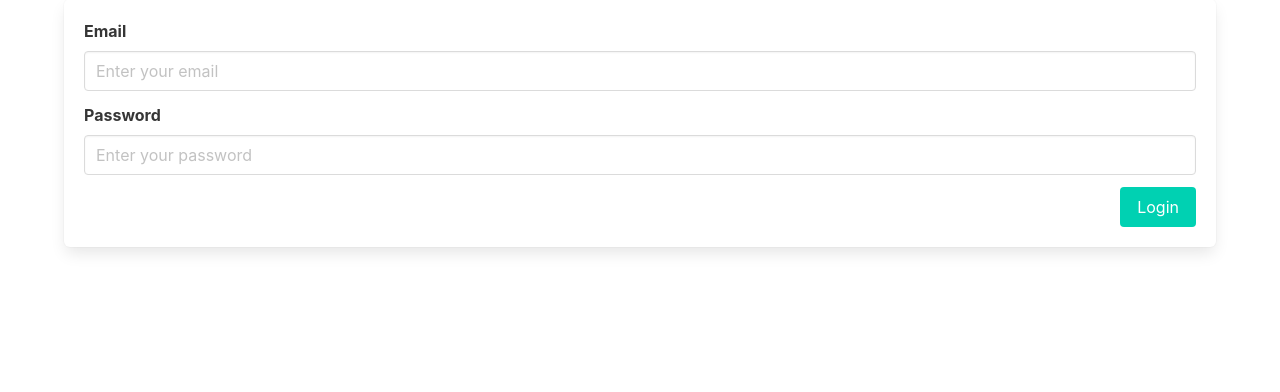
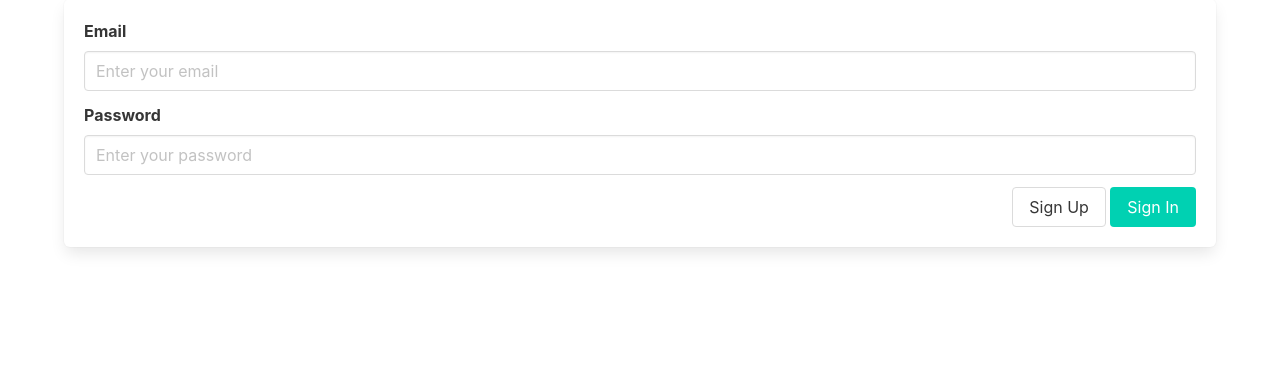
Before and after one commit to missstaff/htmx-fastapi-postgrest, a FastAPI app: page /signin in a window 1280 px wide. Shown: the part 85-477 px from the top of the page. Run offline with FastAPI, Linux system fonts and the light colour scheme; parts of the project's set-up code (start-up, migrations or seed data) failed here and were passed over; some libraries are stand-ins or nearby versions.

Commit message:
link between sign in and sign up pages

```diff
--- a/app/templates/signin.html
+++ b/app/templates/signin.html
@@ -36,7 +36,8 @@
             </div>
             <div class="field is-grouped is-grouped-right">
                 <div class="control">
-                    <button class="button is-primary" type="submit">Login</button>
+                    <a href="/signup" hx-trigger="submit" class="button">Sign Up</a>
+                    <button class="button is-primary" type="submit">Sign In</button>
                 </div>
             </div>
         </form>
--- a/app/templates/signup.html
+++ b/app/templates/signup.html
@@ -46,6 +46,7 @@
             </div>
             <div class="field is-grouped is-grouped-right">
                 <div class="control">
+                    <a href="/signin" hx-trigger="submit" class="button">Sign In</a>
                     <button class="button is-primary" type="submit">Sign Up</button>
                 </div>
             </div>
```
